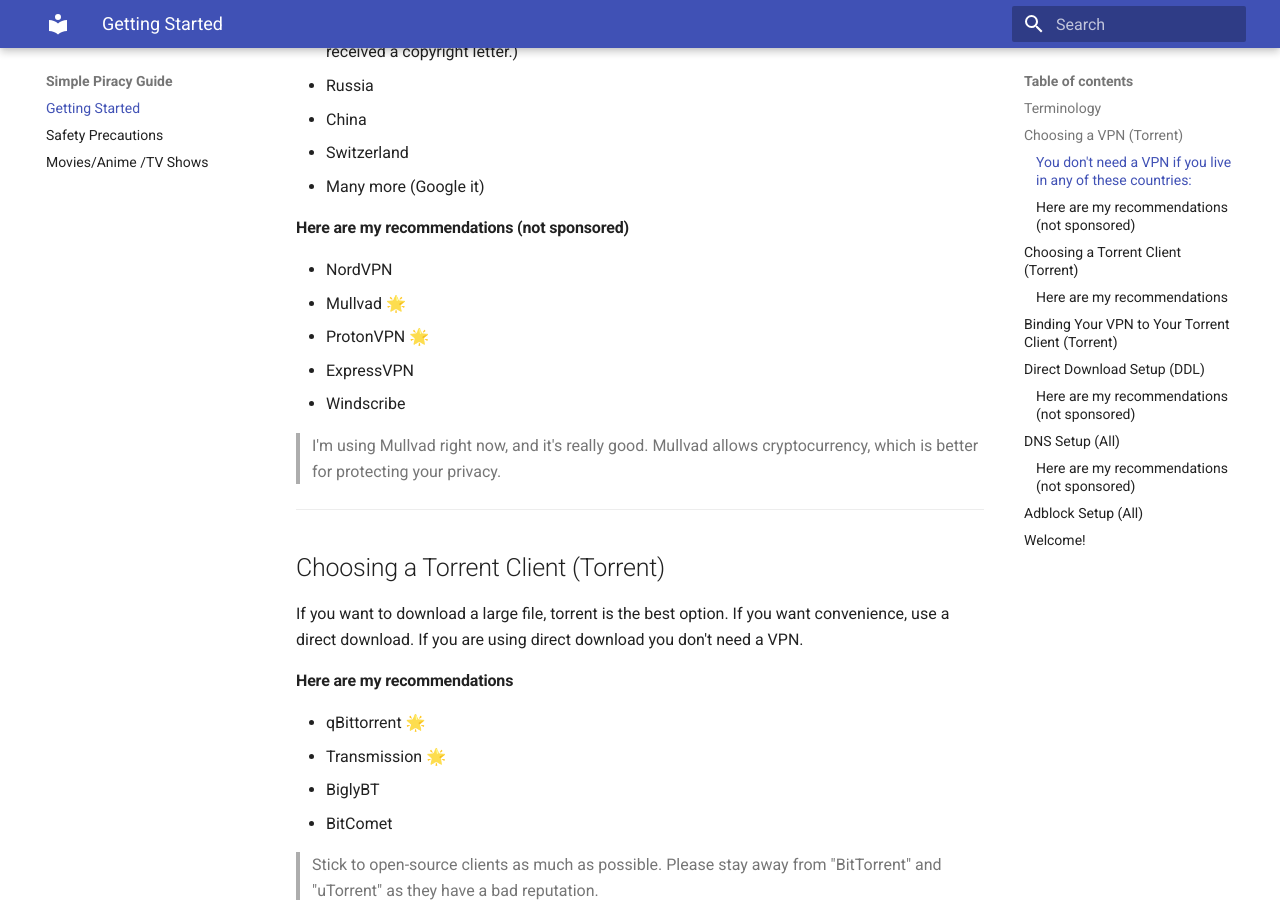
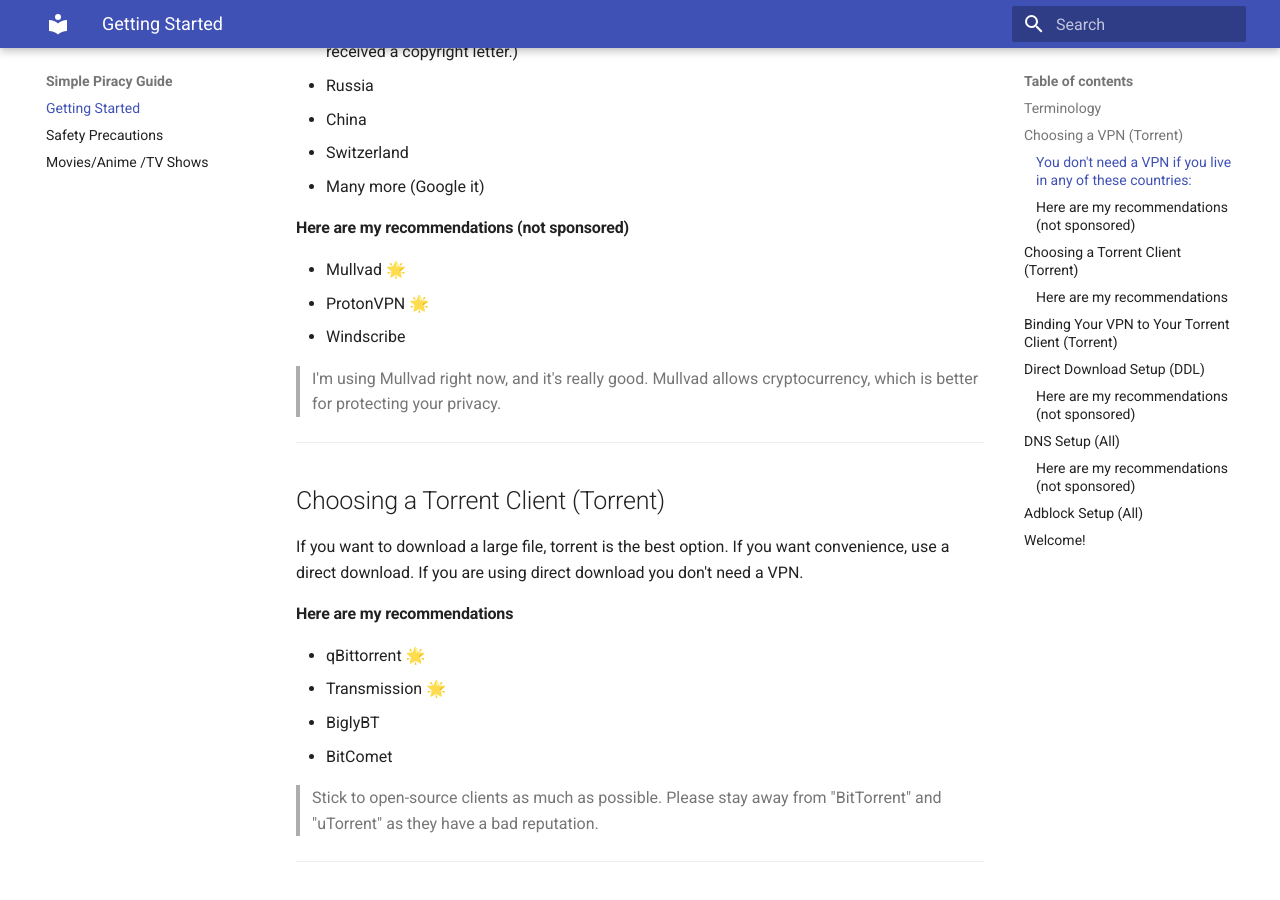
Before and after one commit to eli32-vlc/simple-piracy-guide, an MkDocs documentation site: the page built from docs/index.md, in a window 1280 px wide and 900 px high, scrolled down 1599 px. Built offline with MkDocs 1.6.1 and Material for MkDocs 9.7.7, drawn with Linux system fonts in a browser that asks for light colours.

Commit message:
deleated vpn

```diff
--- a/docs/index.md
+++ b/docs/index.md
@@ -37,10 +37,8 @@
 - Many more (Google it)
 
 #### Here are my recommendations (not sponsored)
-- NordVPN
 - Mullvad 🌟
 - ProtonVPN 🌟
-- ExpressVPN
 - Windscribe
 
 > I'm using Mullvad right now, and it's really good. Mullvad allows cryptocurrency, which is better for protecting your privacy.
```
